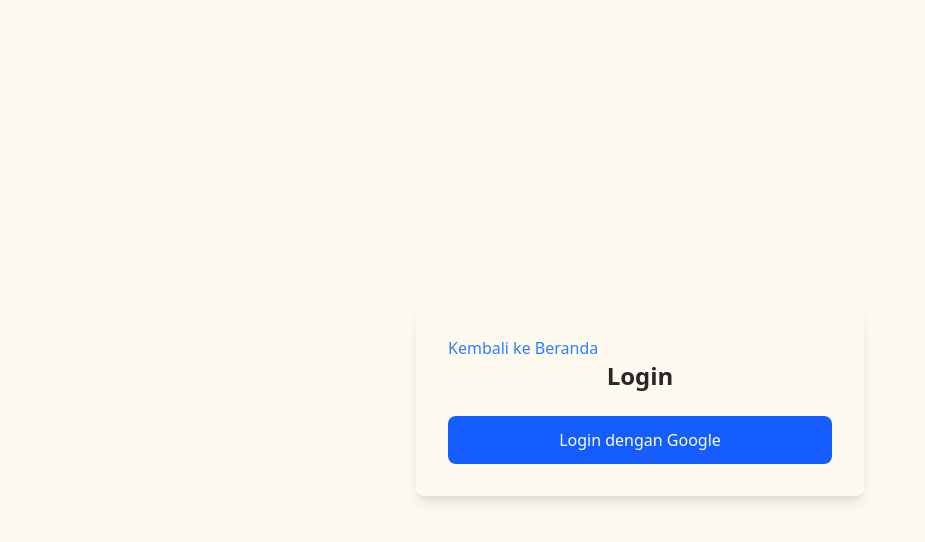
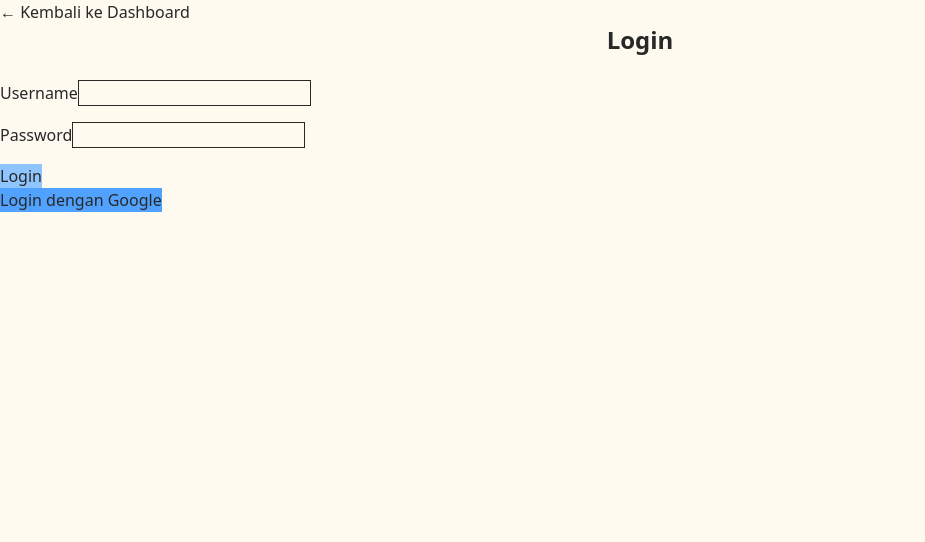
Before and after one commit to zaidanharith/pawpaw, a Next.js app in the folder client/: page /login in a window 1280 px wide. Shown: the top 542 px of the page, without its empty margins (0-925 px from the left). Built offline with nearby package versions, Linux system fonts and the light colour scheme; no server answers.

Commit message:
FIX: konfigurasi PRISMA agar bisa di clone

```diff
--- a/client/next.config.ts
+++ b/client/next.config.ts
@@ -2,9 +2,17 @@ import type { NextConfig } from "next";
 
 const nextConfig: NextConfig = {
   images: {
-    domains: [
-      "lh3.googleusercontent.com",
-      "res.cloudinary.com"
+    remotePatterns: [
+      {
+        protocol: "https",
+        hostname: "lh3.googleusercontent.com",
+        pathname: "/**",
+      },
+      {
+        protocol: "https",
+        hostname: "res.cloudinary.com",
+        pathname: "/**",
+      },
     ],
   },
 };
--- a/client/src/app/(auth)/login/page.tsx
+++ b/client/src/app/(auth)/login/page.tsx
@@ -1,15 +1,17 @@
 "use client";
 
-import { signIn, useSession } from "next-auth/react";
-import { useState, useEffect } from "react";
-import { useRouter } from "next/navigation";
-import Link from "next/dist/client/link";
+import { useSession } from "next-auth/react";
+import { useEffect, useState } from "react";
+import { useRouter, useSearchParams } from "next/navigation";
+import Link from "next/link";
+import LoginForm from "@/components/auth/LoginForm";
+import LoginGoogleButton from "@/components/auth/LoginGoogleButton";
 
 export default function LoginPage() {
-  const [loading, setLoading] = useState(false);
+  const { status } = useSession();
+  const router = useRouter();
+  const searchParams = useSearchParams();
   const [loginError, setLoginError] = useState<string | null>(null);
-  const { data: session, status } = useSession();
-  const router = useRouter();
 
   useEffect(() => {
     if (status === "authenticated") {
@@ -17,46 +19,33 @@ export default function LoginPage() {
     }
   }, [status, router]);
 
-  const handleGoogleLogin = async () => {
-    setLoading(true);
-    const result = await signIn("google", { callbackUrl: "/dashboard", redirect: false });
-    setLoading(false);
-
-    if (result && !result.ok) {
-      setLoginError("Login gagal. Email tidak terdaftar atau akun dinonaktifkan.");
+  useEffect(() => {
+    const error = searchParams.get("error");
+    let message: string | null = null;
+    if (error === "AccessDenied") {
+      message = "Login gagal. Email tidak terdaftar atau akun dinonaktifkan.";
+    } else if (error) {
+      message = "Login gagal.";
     }
-  };
-
-  if (status === "loading") {
-    return (
-      <div className="min-h-screen flex items-center justify-center">
-        <p>Loading...</p>
-      </div>
-    );
-  }
+    if (loginError !== message) {
+      setLoginError(message);
+    }
+    // eslint-disable-next-line react-hooks/exhaustive-deps
+  }, [searchParams]);
 
   if (status === "authenticated") {
     return null;
   }
 
   return (
-    <div className="min-h-screen flex items-center justify-center">
-      <div className="p-8 rounded-lg shadow-lg w-full max-w-md">
-        <Link href="/" className="mb-4 text-center text-blue-500 hover:underline">
-          Kembali ke Beranda
-        </Link>
-        <h1 className="text-2xl font-bold mb-6 text-center">Login</h1>
+      <div>
+        <Link href="/">← Kembali ke Dashboard</Link>
+        <h2 className="text-2xl font-bold mb-6 text-center">Login</h2>
         {loginError && (
           <div className="mb-4 text-red-600 text-center">{loginError}</div>
         )}
-        <button
-          onClick={handleGoogleLogin}
-          disabled={loading}
-          className="w-full bg-blue-600 text-white py-3 px-6 rounded-lg hover:bg-blue-700 disabled:opacity-50"
-        >
-          {loading ? "Loading..." : "Login dengan Google"}
-        </button>
+        <LoginForm setLoginError={setLoginError} />
+        <LoginGoogleButton setLoginError={setLoginError} />
       </div>
-    </div>
   );
 }
--- a/client/src/app/dashboard/page.tsx
+++ b/client/src/app/dashboard/page.tsx
@@ -1,19 +1,23 @@
 "use client";
 
 import { signOut, useSession } from "next-auth/react";
-import Link from "next/dist/client/link";
+import Link from "next/link";
 import Navbar from "../../components/layout/Navbar";
-
-const handleLogout = async () => {
-    await signOut({ callbackUrl: "/login" });
-  };
+import authService from "@/services/auth.service";
 
 export default function DashboardPage() {
   const { data: session } = useSession();
 
+  const handleLogout = async () => {
+    if (session?.accessToken) {
+      await authService.logout(session.accessToken);
+    }
+    await signOut({ callbackUrl: "/login" });
+  };
+
   return (
     <div>
-      <Navbar></Navbar>
+      <Navbar />
       <button
         onClick={handleLogout}
         className="px-4 py-2 bg-red-500 text-white rounded hover:bg-red-600 mt-4"
--- a/client/src/components/auth/LoginForm.tsx
+++ b/client/src/components/auth/LoginForm.tsx
@@ -0,0 +1,56 @@
+"use client";
+
+import { useState } from 'react';
+import { signIn } from "next-auth/react";
+
+const LoginForm = ({ setLoginError }: { setLoginError: (msg: string | null) => void }) => {
+    const [username, setUsername] = useState('');
+    const [password, setPassword] = useState('');
+
+    const handleSubmit = async (e: React.FormEvent) => {
+        e.preventDefault();
+        setLoginError(null);
+
+        const result = await signIn("credentials", {
+            username,
+            password,
+            redirect: false,
+            callbackUrl: "/dashboard"
+        });
+
+
+        if (result && !result.ok) {
+            setLoginError("Username atau password salah.");
+        }
+    };
+
+    return (
+        <form onSubmit={handleSubmit} className="space-y-4">
+            <div>
+                <label htmlFor="username">Username</label>
+                <input
+                    id="username"
+                    type="text"
+                    value={username}
+                    onChange={e => setUsername(e.target.value)}
+                    required
+                    className="border"
+                />
+            </div>
+            <div>
+                <label htmlFor="password">Password</label>
+                <input
+                    id="password"
+                    type="password"
+                    value={password}
+                    onChange={e => setPassword(e.target.value)}
+                    required
+                    className="border"
+                />
+            </div>
+            <button type="submit" className="bg-blue-300 cursor-pointer"> Login</button>
+        </form>
+    );
+};
+
+export default LoginForm;
--- /dev/null
+++ b/client/src/components/auth/LoginGoogleButton.tsx
@@ -0,0 +1,25 @@
+"use client";
+
+import { signIn, useSession } from "next-auth/react";
+
+const LoginGoogleButton = ({ setLoginError }: { setLoginError: (msg: string | null) => void }) => {
+  const { status } = useSession();
+
+  const handleGoogleLogin = async () => {
+    setLoginError(null);
+    const result = await signIn("google", { callbackUrl: "/dashboard", redirect: false });
+    if (result && !result.ok) {
+      setLoginError("Email tidak terdaftar.");
+    }
+  };
+
+  if (status === "authenticated") {
+    return null;
+  }
+
+  return (
+    <button onClick={handleGoogleLogin} className="bg-blue-400 cursor-pointer">Login dengan Google</button>
+  );
+};
+
+export default LoginGoogleButton;
--- a/client/src/components/layout/Navbar.tsx
+++ b/client/src/components/layout/Navbar.tsx
@@ -8,14 +8,14 @@ const Navbar = () => {
     const { data: session, status } = useSession();
 
     return (
-        <nav className="px-4 py-3 flex justify-between items-center font-sans fixed w-full top-0 left-0 bg-background/70 backdrop-blur-md z-50">
+        <nav className="px-4 py-3 flex justify-between items-center font-sans fixed inset-x-0 top-0 bg-background/70 backdrop-blur-md z-50 max-w-screen">
             <Link href="/" className="flex items-center gap-2">
                 <div className="w-10 h-10 bg-gray-300 rounded-full"></div>
                 <p className="font-bold text-xl text-gray-800">KidConnect</p>
             </Link>
             {status === "authenticated" && session?.user ? (
-            <Link href="/dashboard" className='flex items-center gap-2'>
-                <p className="font-semibold text-lg text-gray-800 max-w-[168px] truncate">
+            <Link href="/dashboard" className='flex items-center gap-1'>
+                <p className="font-semibold text-lg text-gray-800 truncate max-w-[168px]">
                     Halo, {session.user.name || "User"}!
                 </p>
                 <div className="w-10 h-10 bg-gray-300 rounded-full overflow-hidden">
--- a/package.json
+++ b/package.json
@@ -48,7 +48,7 @@
   "license": "ISC",
   "type": "commonjs",
   "scripts": {
-    "server": "cd server && npm run dev",
+    "server": "cd server && npm run prisma:generate && npm run dev",
     "client": "cd client && npm run dev",
     "dev": "concurrently -n \"SERVER,CLIENT\" -c \"bgBlue.bold,bgMagenta.bold\" \"npm run server\" \"npm run client\"",
     "build": "cd client && npm run build",
```
Also changed, not shown: 2 other files (tests, documents, lock files or other folders).
